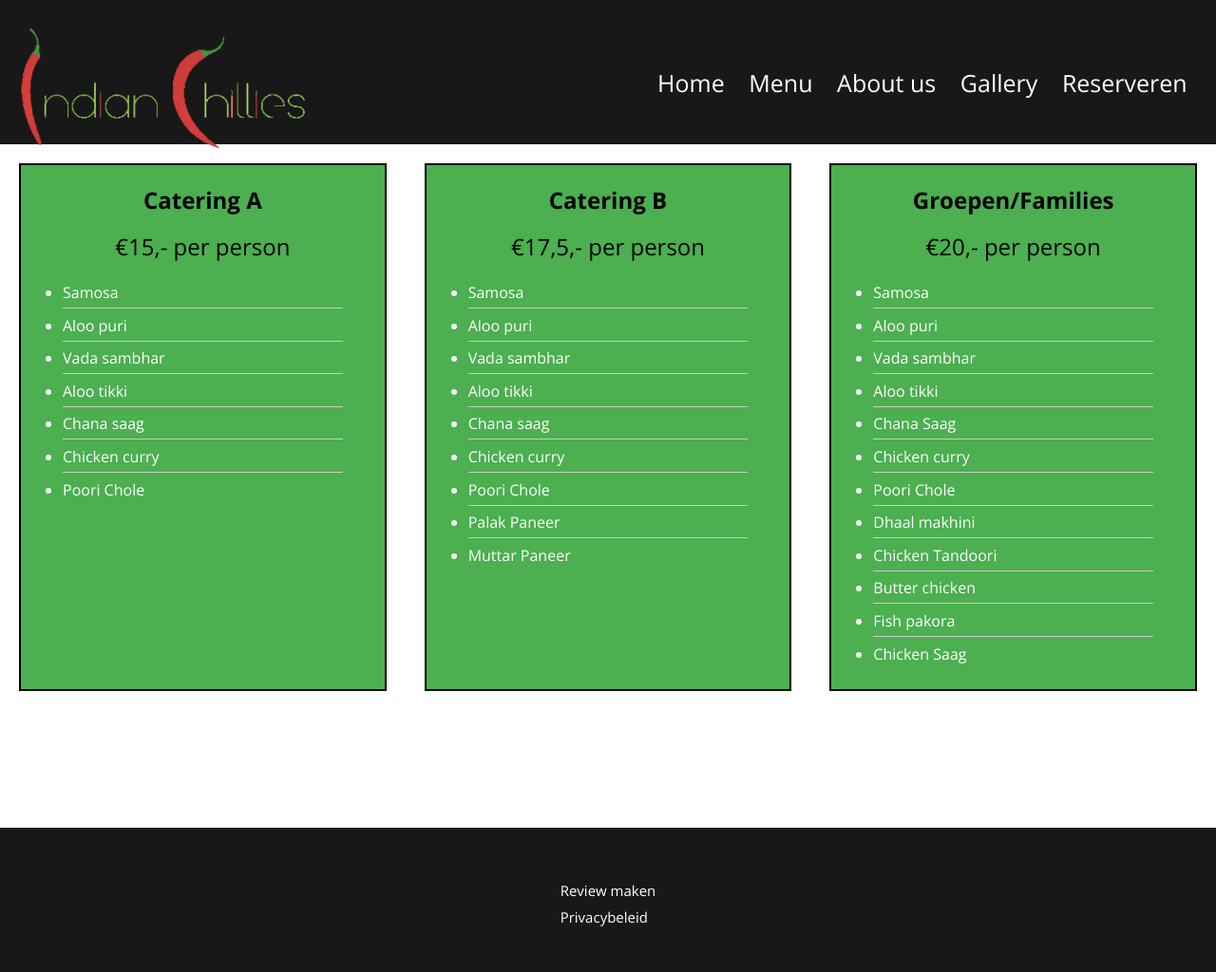
After one commit to KishanSoekhoe/indian-chillies, a PHP site: page /3gangenmenu.php in a window 1280 px wide. The commit adds this page. Shown: the whole page at 95% size. Run offline with PHP 8.4, Linux system fonts and the light colour scheme.

Commit message:
heb een 3 gangen menu toegevoegd met wat css

```diff
--- /dev/null
+++ b/3gangenmenu.php
@@ -0,0 +1,77 @@
+
+<!DOCTYPE html>
+<html lang="nl">
+<head>
+    <meta charset="utf-8">
+    <meta name="viewport" content="width=device-width, initial-scale=1">
+    <meta name="description" content="Welkom bij onze reservering formulier van Indian Chillies">
+    <meta name="author" content="Kishan">
+    <meta name="keywords" content="Indian Chillies Restaurant, Indian cuisine, spicy food, Indian restaurant, dining experience, menu, food, chicken, chicken curry, vindaloo, samosa">
+    <title>3 gangen menu</title>
+    <link rel="stylesheet" type="text/css" href="Css/styl.css">
+    <link rel="preconnect" href="https://fonts.googleapis.com">
+    <link rel="preconnect" href="https://fonts.gstatic.com" crossorigin>
+    <link href="https://fonts.googleapis.com/css2?family=Open+Sans:ital,wght@0,300..800;1,300..800&display=swap" rel="stylesheet">
+    <script src="lib/hamburger.js" defer></script>
+</head>
+<body>
+    <?php include 'header.php'; ?>
+<main>
+<section class='catering-menu'>
+  <article class="catering">
+    <h3>Catering A</h3>
+    <p class="price">€15,- per person</p>
+    <article class="menu-items">
+      <ul>
+        <li>Samosa</li>
+        <li>Aloo puri</li>
+        <li>Vada sambhar</li>
+        <li>Aloo tikki</li>
+        <li>Chana saag</li>
+        <li>Chicken curry</li>
+        <li>Poori Chole</li>
+      </ul>
+    </article>
+  </article>
+  <article class="catering">
+    <h3>Catering B</h3>
+    <p class="price">€17,5,- per person</p>
+    <article class="menu-items">
+      <ul>
+        <li>Samosa</li>
+        <li>Aloo puri</li>
+        <li>Vada sambhar</li>
+        <li>Aloo tikki</li>
+        <li>Chana saag</li>
+        <li>Chicken curry</li>
+        <li>Poori Chole</li>
+        <li>Palak Paneer</li>
+        <li>Muttar Paneer</li>
+      </ul>
+    </article>
+  </article>
+    <article class="catering">
+    <h3>Groepen/Families</h3>
+    <p class="price">€20,- per person</p>
+    <article class="menu-items">
+    <ul>
+        <li>Samosa</li>
+        <li>Aloo puri</li>
+        <li>Vada sambhar</li>
+        <li>Aloo tikki</li>
+        <li>Chana Saag</li>
+        <li>Chicken curry</li>
+        <li>Poori Chole</li>
+        <li>Dhaal makhini</li>
+        <li>Chicken Tandoori</li>
+        <li>Butter chicken</li>
+        <li>Fish pakora</li>
+        <li>Chicken Saag</li>
+      </ul>
+    </article>
+  </article>
+</section>
+</main>
+<?php include 'footer.php'; ?>
+</body>
+</html>
--- a/Css/styl.css
+++ b/Css/styl.css
@@ -805,10 +805,6 @@ iframe{
         font-size: 2.5vh;
         margin: 0.5vh;
     }
-
-
-
-
 }
 
 /* einde formulier en AVG */
@@ -888,6 +884,7 @@ iframe{
     overflow-y: auto;
     overflow-wrap: anywhere;
 }
+/* dropdown menu */
 
 .dropbtn {
     cursor: pointer;
@@ -915,6 +912,51 @@ iframe{
     display: block;
   }
 
-  .dropdown:hover .dropbtn {
-    background-color: #3e8e41;
+  .catering-menu{
+    display: grid;
+    grid-template-columns: repeat(3, 1fr);
   }
+
+  .catering {
+    margin: 20px;
+    border: 2px solid black;
+    padding: 20px;
+    background-color: #4CAF50;
+
+  }
+
+.reserveren_btn{
+    place-self: center;
+    grid-column-start: 2;
+    grid-column-end: 2;
+}
+  .catering h3  {
+    color: black;
+    font-size: 3vh;
+    margin-bottom: 2vh;
+    text-align: center;
+    font-family: "Open Sans", sans-serif;
+  }
+  .price{
+    font-size: 3vh;
+    color: black;
+    text-align: center;
+    font-family: "Open Sans", sans-serif;
+  }
+
+  .menu-items ul {
+    color: white;
+    font-size: 2vh;
+    margin-top: 2vh;
+    font-family: "Open Sans", sans-serif;
+  }
+
+  .menu-items ul li {
+    padding: 5px 0;
+    margin: 0.1rem 1.5rem;
+    border-bottom: 1px solid #ccc;
+  }
+
+  .menu-items ul li:last-child {
+    border-bottom: none;
+  }
--- a/header.php
+++ b/header.php
@@ -13,7 +13,7 @@
                         <a href="#" class="dropbtn">Menu</a>
                         <article class="dropdown-content">
                             <a href="Our menu.php">Our menu</a>
-                            <a href="#">3 gangen menu</a>
+                            <a href="3gangenmenu.php">3 gangen menu</a>
                         </article>
                     </li>
                     <li><a href="about.php">About us</a></li>
@@ -22,7 +22,6 @@
                 </ul>
             </nav>
         </article>
-    </section>
         <button class="hamburger">
             <span class="bar"></span>
         </button>
```
